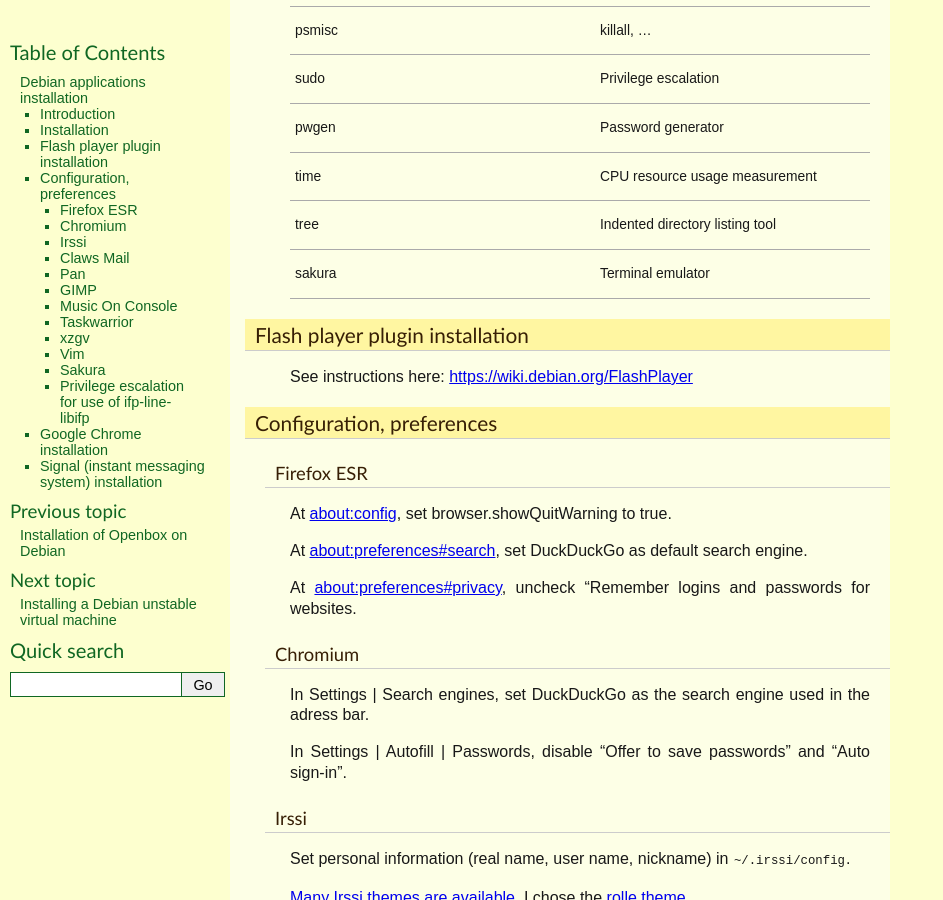
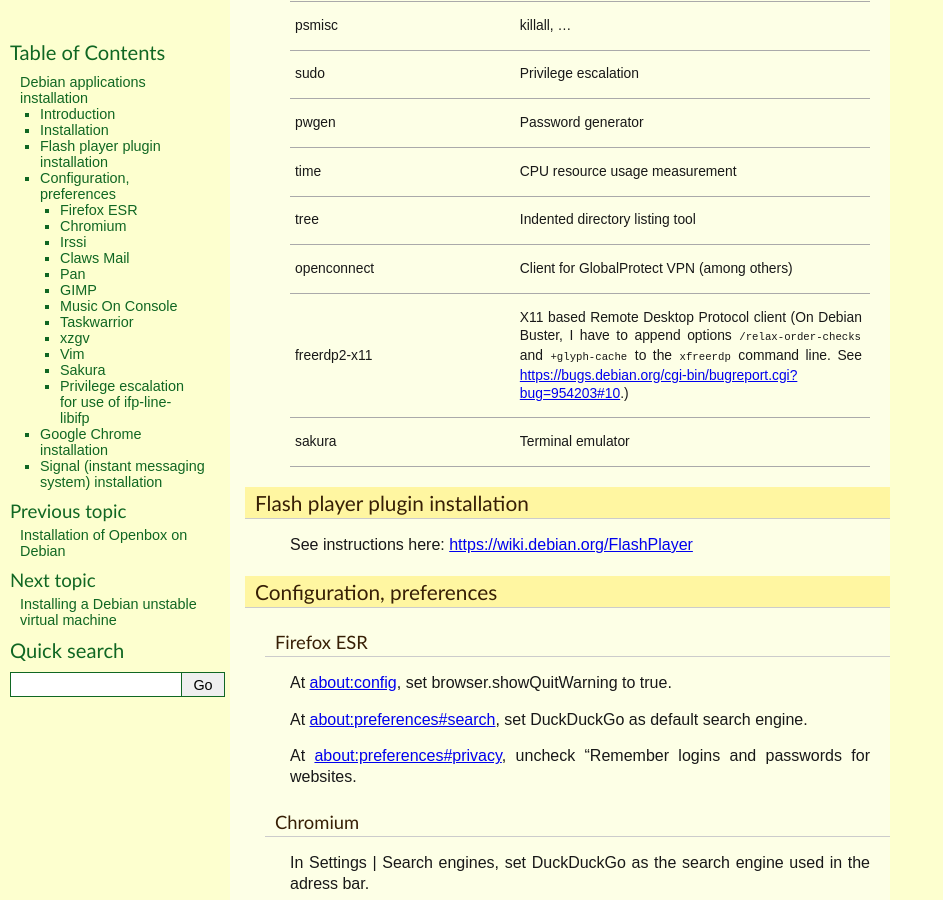
Before and after one commit to thierr26/thierr26_personal_notes_sphinx_sources, a Sphinx documentation site: the page built from source/debian_apps_install.rst, in a window 1280 px wide and 900 px high, scrolled down 4532 px. Shown: the whole window, without its empty margins (0-943 px from the left). Built offline with Sphinx 7.4.7, drawn with Linux system fonts in a browser that asks for light colours; some of the changed text lies outside the part shown.

Commit message:
Add OpenConnect and FreeRDP X11 client

```diff
--- a/source/debian_apps_install.rst
+++ b/source/debian_apps_install.rst
@@ -82,6 +82,8 @@
       pwgen \
       time \
       tree \
+      openconnect \
+      freerdp2-x11 \
       sakura # As root.
 
 .. list-table::
@@ -199,6 +201,13 @@
     - CPU resource usage measurement
   * - tree
     - Indented directory listing tool
+  * - openconnect
+    - Client for GlobalProtect VPN (among others)
+  * - freerdp2-x11
+    - X11 based Remote Desktop Protocol client (On Debian Buster, I have to
+      append options ``/relax-order-checks`` and ``+glyph-cache`` to the
+      ``xfreerdp`` command line. See
+      https://bugs.debian.org/cgi-bin/bugreport.cgi?bug=954203#10.)
   * - sakura
     - Terminal emulator
 
```
